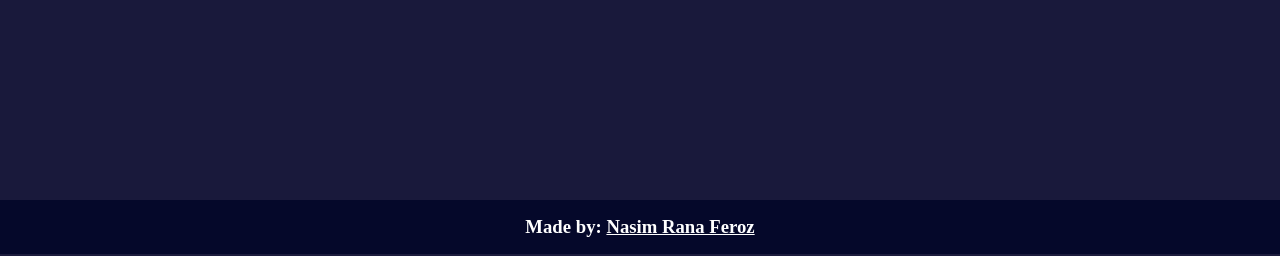
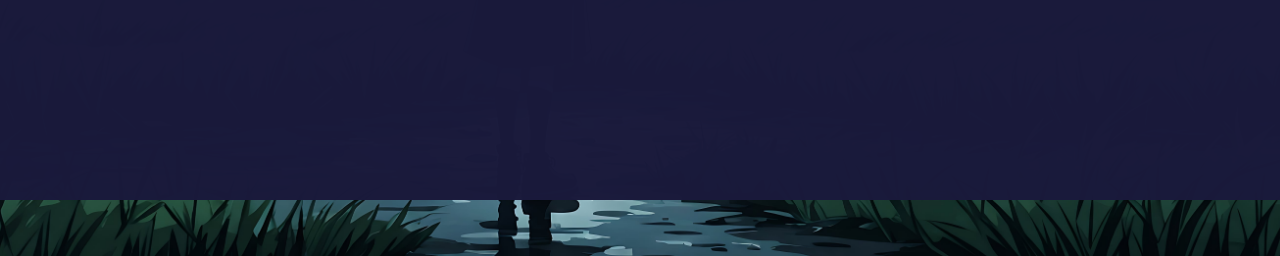
Before and after one commit to NasimRanaFeroz/Weather-Website, a Flask app: page / in a window 1280 px wide. Shown: the part 544-800 px from the top of the page. Run offline with Flask 3, Linux system fonts and the light colour scheme.

Commit message:
background

```diff
--- a/static/style.css
+++ b/static/style.css
@@ -3,13 +3,15 @@
   padding: 0;
   box-sizing: border-box;
 }
-
 body {
   overflow: scroll;
   text-align: center;
   background-color: #1a1a3bfc;
+  min-height: 100vh;
+  background-image: url('./bg.jpg');
+  background-size: cover;
+  background-repeat: no-repeat;
 }
-
 #main {
   padding: 2rem;
   background-color: #1a1a3bfc;
@@ -23,7 +25,6 @@ body {
   font-size: 2rem;
   padding-bottom: 6rem;
 }
-
 #main2 {
   padding: 2rem;
   background-color: #1a1a3bfc;
@@ -37,54 +38,38 @@ body {
   font-size: 2rem;
   padding-bottom: 6rem;
 }
-
 input,
 button {
   font-size: 2rem;
   padding: 1rem;
   border-radius: 10px;
 }
-
 a {
   color: white;
 }
 a:hover {
   color: aqua;
 }
-
 main {
   flex: 1;
 }
-
-#footer {
-  text-align: center;
-  padding: 1rem;
-  background-color: #05082a;
-  color: #ffffff;
-  width: 100%;
-}
-
 @media (max-width: 700px) {
   #main {
     font-size: 1rem;
     min-height: 93vh;
     padding-bottom: 10rem;
   }
-
   #main2 {
     font-size: 1rem;
     min-height: 93vh;
     padding-bottom: 10rem;
   }
-
   h1 {
     font-size: 1.5rem;
   }
-
   p {
     font-size: 1rem;
   }
-
   input,
   button {
     font-size: 1rem;
--- a/templates/cityNotFound.html
+++ b/templates/cityNotFound.html
@@ -18,11 +18,5 @@
       <button type="submit">Get Weather</button>
     </form>
   </main>
-    <footer id="footer">
-      <h3>
-        Made by:
-        <a href="https://github.com/NasimRanaFeroz">Nasim Rana Feroz</a>
-      </h3>
-    </footer>
   </body>
 </html>
--- a/templates/index.html
+++ b/templates/index.html
@@ -17,11 +17,5 @@
         <button type="submit">Get Weather</button>
       </form>
     </main>
-    <footer id="footer">
-      <h3>
-        Made by:
-        <a href="https://github.com/NasimRanaFeroz">Nasim Rana Feroz</a>
-      </h3>
-    </footer>
   </body>
 </html>
--- a/templates/weather.html
+++ b/templates/weather.html
@@ -27,11 +27,5 @@
         <button type="submit">Get Weather</button>
       </form>
     </main>
-    <footer id="footer">
-      <h3>
-        Made by:
-        <a href="https://github.com/NasimRanaFeroz">Nasim Rana Feroz</a>
-      </h3>
-    </footer>
   </body>
 </html>
```
Also changed, not shown: static/bg.jpg (added).
